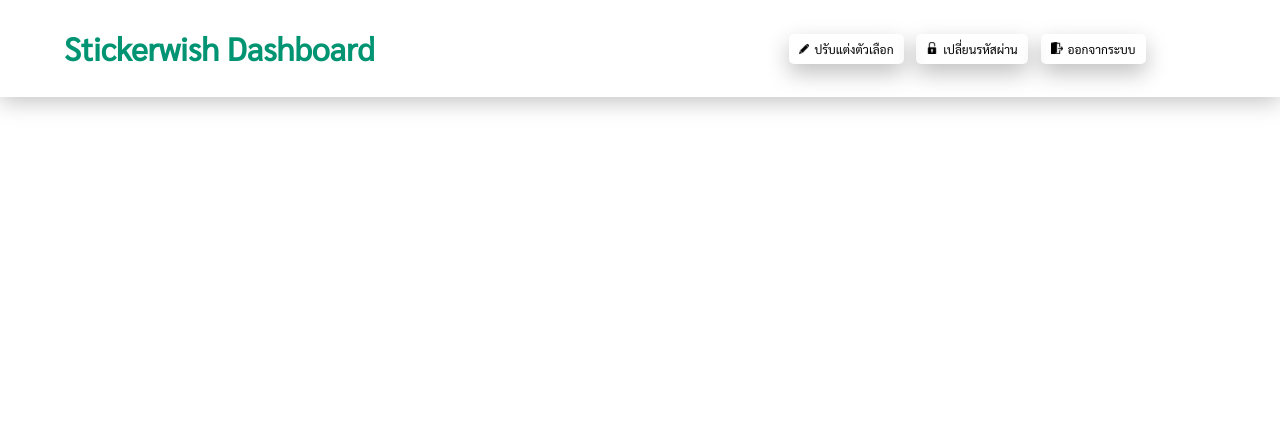
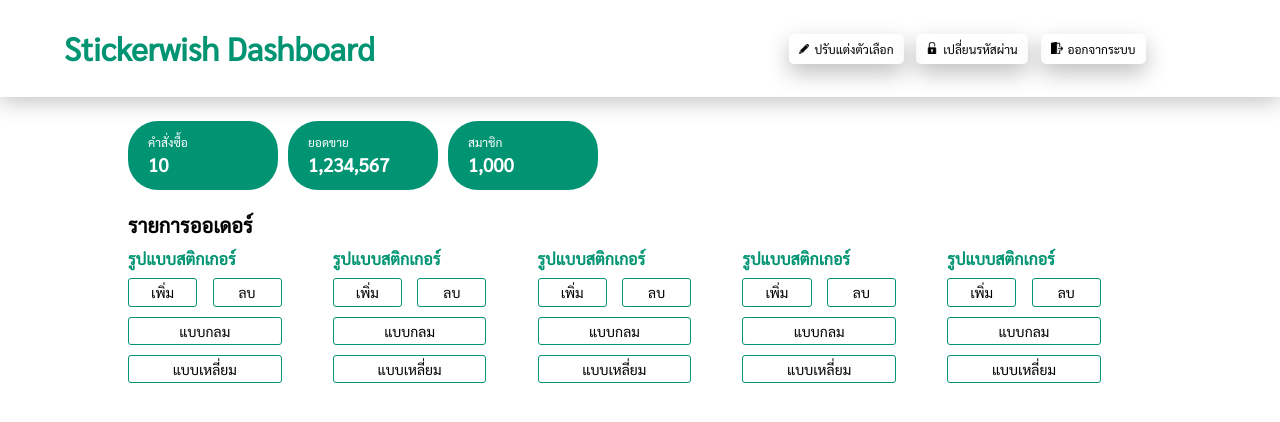
Before and after one commit to Knight-H/e-sticker-frontend, a React (Create React App) app: page /admin/product in a window 1280 px wide. Shown: the top 422 px of the page. Built offline with nearby package versions, Linux system fonts and the light colour scheme.

Commit message:
add page /admin/product

```diff
--- a/src/App.js
+++ b/src/App.js
@@ -13,6 +13,7 @@
 import AdminLoginComponent from './components/admin-login';
 import AdminNavBarComponent from "./components/admin-navbar";
 import AdminOrderComponent from "./components/admin-order";
+import AdminProductOptionComponent from "./components/admin-product-option";
 
 import HomeMemberComponent from "./components/home-member";
 import MemberComponent from "./components/member";
@@ -52,6 +53,8 @@
                 <Route path="/login" exact component={MemberLoginComponent} />
                 <Route path="/register" exact component={MemberRegsterComponent} />
                 <Route path="/member/setting" exact component={MemberAccountComponent} />
+
+                <Route path="/admin/product" exact component={AdminProductOptionComponent} />
             </Switch>
 
         </div>
--- /dev/null
+++ b/src/components/admin-product-option/index.js
@@ -0,0 +1,106 @@
+import React, { useState, useEffect } from "react";
+import { withFormik, useFormikContext, Field } from 'formik';
+import styles from './index.module.scss';
+import axios from "axios";
+
+import AdminKpi from "../admin-kpi";
+
+const AdminOrderComponent = () => {
+    const { values, setFieldValue } = useFormikContext();
+
+    // useEffect(() => {
+    //     axios.get(`https://asia-east2-digitalwish-sticker.cloudfunctions.net/orders`)
+    //       .then(res => {
+    //         console.log("res.data[0]", res.data[0])
+    //         setFieldValue("orderID", res.data[0].orderID, false);
+    //         setFieldValue("status", res.data[0].status, false);
+    //         setFieldValue("itemsList", res.data[0].itemsList, false);
+    //         setFieldValue("shippingAddress", res.data[0].shippingAddress, false);
+
+    //         setFieldValue("shippingCourier", res.data[0].shippingCourier, false);
+    //         setFieldValue("itemsCost", res.data[0].itemsCost, false);
+    //         setFieldValue("shippingCost", res.data[0].shippingCost, false);
+    //         setFieldValue("vatCost", res.data[0].vatCost, false);
+    //         setFieldValue("totalCost", res.data[0].totalCost, false);
+    //       }).catch(function (err) {
+    //         console.log("err", err)
+    //       })
+    //   }, []);
+
+    return (
+        <main className={styles.wrapContent}>
+
+            <section className={styles.section1}>
+                <AdminKpi kpi={{ "order": 10, "sales": 1234567, "member": 1000 }} />
+            </section>
+
+            <h1 className={styles.title}>รายการออเดอร์</h1>
+
+            <section className={styles.productOptions}>
+                <article className={styles.cardProductOption}>
+                    <h4>รูปแบบสติกเกอร์</h4>
+                    <div>
+                        <button type="button" className={styles.btnOption}>เพิ่ม</button>
+                        <button type="button" className={styles.btnOption} style={{ float: "right" }}>ลบ</button>
+                    </div>
+                    <div>
+                        <button type="button" className={styles.btnListOption}>แบบกลม</button>
+                        <button type="button" className={styles.btnListOption}>แบบเหลี่ยม</button>
+                    </div>
+                </article>
+                <article className={styles.cardProductOption}>
+                    <h4>รูปแบบสติกเกอร์</h4>
+                    <div>
+                        <button type="button" className={styles.btnOption}>เพิ่ม</button>
+                        <button type="button" className={styles.btnOption} style={{ float: "right" }}>ลบ</button>
+                    </div>
+                    <div>
+                        <button type="button" className={styles.btnListOption}>แบบกลม</button>
+                        <button type="button" className={styles.btnListOption}>แบบเหลี่ยม</button>
+                    </div>
+                </article>
+                <article className={styles.cardProductOption}>
+                    <h4>รูปแบบสติกเกอร์</h4>
+                    <div>
+                        <button type="button" className={styles.btnOption}>เพิ่ม</button>
+                        <button type="button" className={styles.btnOption} style={{ float: "right" }}>ลบ</button>
+                    </div>
+                    <div>
+                        <button type="button" className={styles.btnListOption}>แบบกลม</button>
+                        <button type="button" className={styles.btnListOption}>แบบเหลี่ยม</button>
+                    </div>
+                </article>
+                <article className={styles.cardProductOption}>
+                    <h4>รูปแบบสติกเกอร์</h4>
+                    <div>
+                        <button type="button" className={styles.btnOption}>เพิ่ม</button>
+                        <button type="button" className={styles.btnOption} style={{ float: "right" }}>ลบ</button>
+                    </div>
+                    <div>
+                        <button type="button" className={styles.btnListOption}>แบบกลม</button>
+                        <button type="button" className={styles.btnListOption}>แบบเหลี่ยม</button>
+                    </div>
+                </article>
+                <article className={styles.cardProductOption}>
+                    <h4>รูปแบบสติกเกอร์</h4>
+                    <div>
+                        <button type="button" className={styles.btnOption}>เพิ่ม</button>
+                        <button type="button" className={styles.btnOption} style={{ float: "right" }}>ลบ</button>
+                    </div>
+                    <div>
+                        <button type="button" className={styles.btnListOption}>แบบกลม</button>
+                        <button type="button" className={styles.btnListOption}>แบบเหลี่ยม</button>
+                    </div>
+                </article>
+            </section>
+        </main >
+    );
+};
+
+const EnhancedAdminOrderComponent = withFormik({
+    mapPropsToValues: (props) => ({
+        // editStatus:
+    })
+})(AdminOrderComponent);
+
+export default EnhancedAdminOrderComponent;
--- /dev/null
+++ b/src/components/admin-product-option/index.module.scss
@@ -0,0 +1,60 @@
+.section1 {
+    display: flex;
+    flex-direction: column;
+    flex-wrap: wrap;
+    // border: 3px solid red;
+    overflow-x: scroll;
+}
+
+.wrapContent {
+    padding: 3vh 10vw;
+}
+
+.title {
+    font-size: 20px;
+}
+
+.productOptions {
+    display: flex;
+    flex-direction: row;
+    flex-wrap: wrap;
+
+    align-items: center;
+    justify-content: center;
+}
+
+.cardProductOption {
+    width: 15%;
+    min-width: 150px;
+    margin: 0 5% 10px 0;
+
+    h4 {
+        color: #009473;
+        margin-bottom: 10px;
+    }
+
+    .btnOption, .btnListOption {
+        cursor: pointer;
+
+        width: 45%;
+
+        padding: 5px 0px;
+
+        border: 1px solid #009473;
+        background-color: white;
+        border-radius: 3px;
+
+        margin-bottom: 10px;
+        font-size: 14px;
+    }
+
+    .btnOption:hover, .btnListOption:hover, .active {
+        border: 1px solid #009473;
+        background-color: #009473;
+        color: white;
+    }
+
+    .btnListOption {
+        width: 100%;
+    }
+}
--- a/src/components/approve-layout/index.module.scss
+++ b/src/components/approve-layout/index.module.scss
@@ -38,7 +38,7 @@
         border-radius: 17px;
         padding: 5px 20px;
         font-size: 12px;
-        margin-bottom: 3vh;
+        margin: 0 0 3vh 5px;
     }
 
     .previewImage {
@@ -53,8 +53,8 @@
         flex-direction: row;
         // border: 1px solid #009473;
         border-radius: 20px;
-        padding: 30px 40px;
-        margin-top: 8vh;
+        padding: 30px 0px;
+        margin-top: 4vh;
     }
 }
 
--- a/src/components/form_step_shopping/index.js
+++ b/src/components/form_step_shopping/index.js
@@ -87,7 +87,7 @@
     // Step two
     approvalStricker: 0,
     isCheckUploadFileStricker: 0,
-    uploadFileStricker: [],
+    uploadFileStricker: '',
     uploadFileStrickerForFirebase: [],
     comment: '',
   }),
@@ -134,6 +134,9 @@
       // Step two
       if (!values.approvalStricker) {
         errors.approvalStricker = "*กรุณาระบุ"
+      }
+      if (!values.uploadFileStricker) {
+        errors.uploadFileStricker = "*กรุณาระบุ"
       }
     }
 
--- a/src/components/order-1-product-config/index.module.scss
+++ b/src/components/order-1-product-config/index.module.scss
@@ -146,6 +146,7 @@
 @media only screen and (max-width: 500px) {
   .wrapContent {
     .square {
+      width: 310px;
       margin-right: 0;
     }
   }
--- a/src/components/preview-image/index.module.scss
+++ b/src/components/preview-image/index.module.scss
@@ -92,7 +92,7 @@
 }
 
 .inputBox {
-    padding: 7vh 2vw 7vh 2vw;
+    padding: 7vh 2vw 0vh 2vw;
     width: 200px;
     button {
         width: 200px;
@@ -139,3 +139,9 @@
         }
     }
 }
+
+@media only screen and (max-width: 321px) {
+    .square {
+        min-width: 260px;
+    }
+}
--- a/src/components/upload-file/index.js
+++ b/src/components/upload-file/index.js
@@ -16,7 +16,7 @@
     const handleChange = event => {
         if (event.target.files) {
             setFieldValue("uploadFileStrickerForFirebase", event.target.files[0], false);
-            setFieldValue("uploadFileStricker", URL.createObjectURL(event.target.files[0]), false);
+            setFieldValue("uploadFileStricker", URL.createObjectURL(event.target.files[0]), true);
             setFieldValue("isCheckUploadFileStricker", true, false);
         }
     }
@@ -40,7 +40,7 @@
                             }
                         ]} />
 
-                        <label className={styles.label} style={{ marginTop: "10px" }}>อัพโหลดไฟล์งาน{!values.isCheckUploadFileStricker && <spna className="error">*กรุณาระบุ</spna>}</label>
+                        <label className={styles.label} style={{ marginTop: "10px" }}>อัพโหลดไฟล์งาน<ErrorMessage name="uploadFileStricker" render={msg => <span className="error">{msg}</span>} /></label>
                         <input type="file" id="file" onChange={(e) => handleChange(e)} />
                         <label for="file" className={`${styles.buttonUploadFile} ${styles.label}`}>
                             <IconUploadFile />อัพโหลดไฟล์</label>
@@ -48,7 +48,7 @@
                         <label className={styles.label}>เพิ่มเติม</label>
                         <Field name="comment" as="textarea" rows="6" />
 
-                        <button type="submit" className={styles.btnCart} disabled={!values.isCheckUploadFileStricker && true}><IconCart /><b>ใส่ในตะกร้า</b></button>
+                        <button type="submit" className={styles.btnCart}><IconCart /><b>ใส่ในตะกร้า</b></button>
                         <button type="button" className={styles.btnBack} onClick={() => setFieldValue("stepProgress", 0, false)}>ย้อนกลับ</button>
                     </div>
                 </Form>
--- a/src/components/upload-file/index.module.scss
+++ b/src/components/upload-file/index.module.scss
@@ -13,6 +13,7 @@
       background-color: #EDEDED;
       border-radius: 20px;
       margin-right: 50px;
+      margin-bottom: 10px;
   }
 
   .rightContent {
@@ -102,6 +103,7 @@
       .wrapContent {
         .square {
           margin-right: 0;
+          width: 310px;
         }
       }
 }
```
Also changed, not shown: src/components/admin-order/index.module.scss (+4 -4 lines), src/components/group-delivery-payment/index.module.scss (+1 -8 lines).
